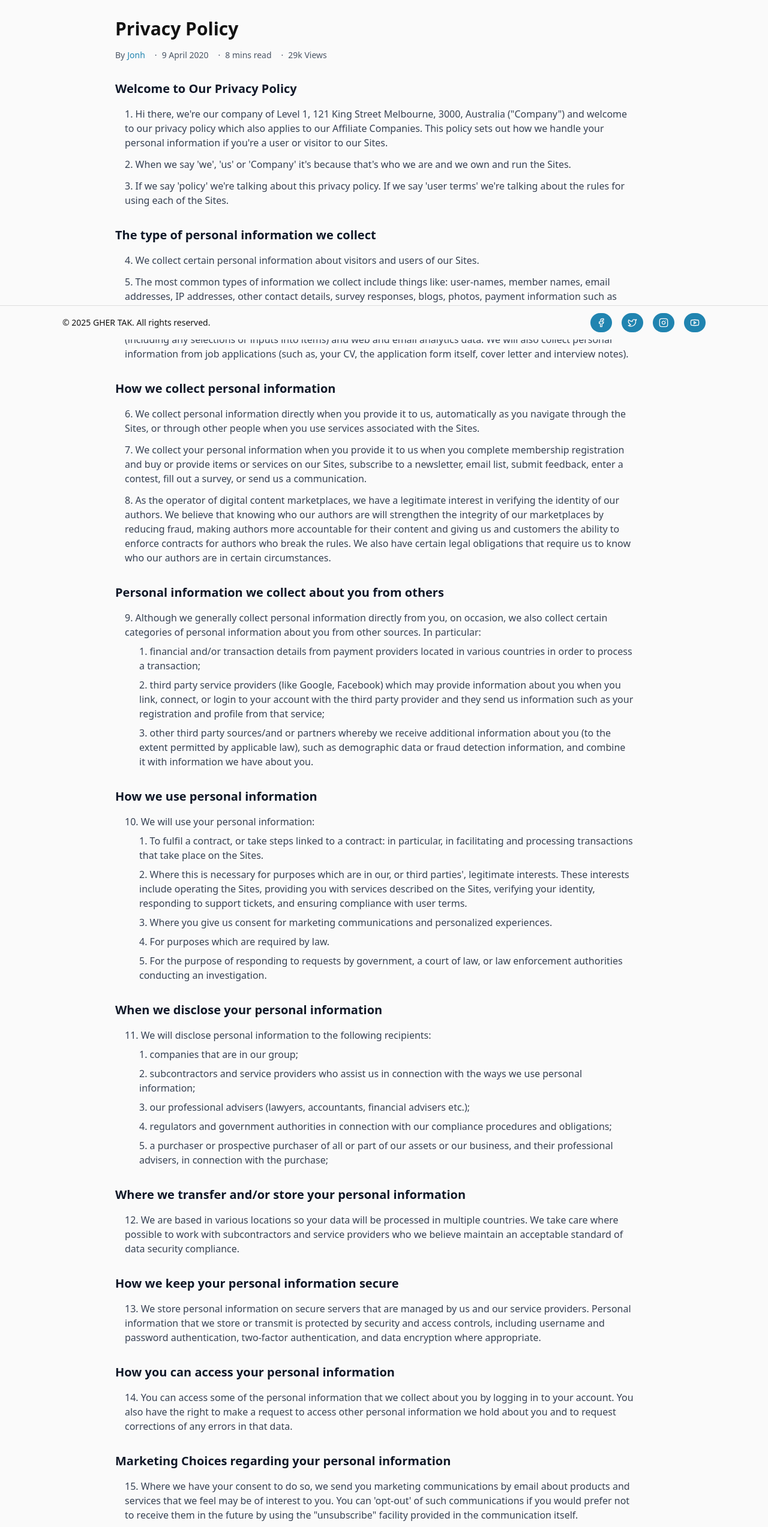
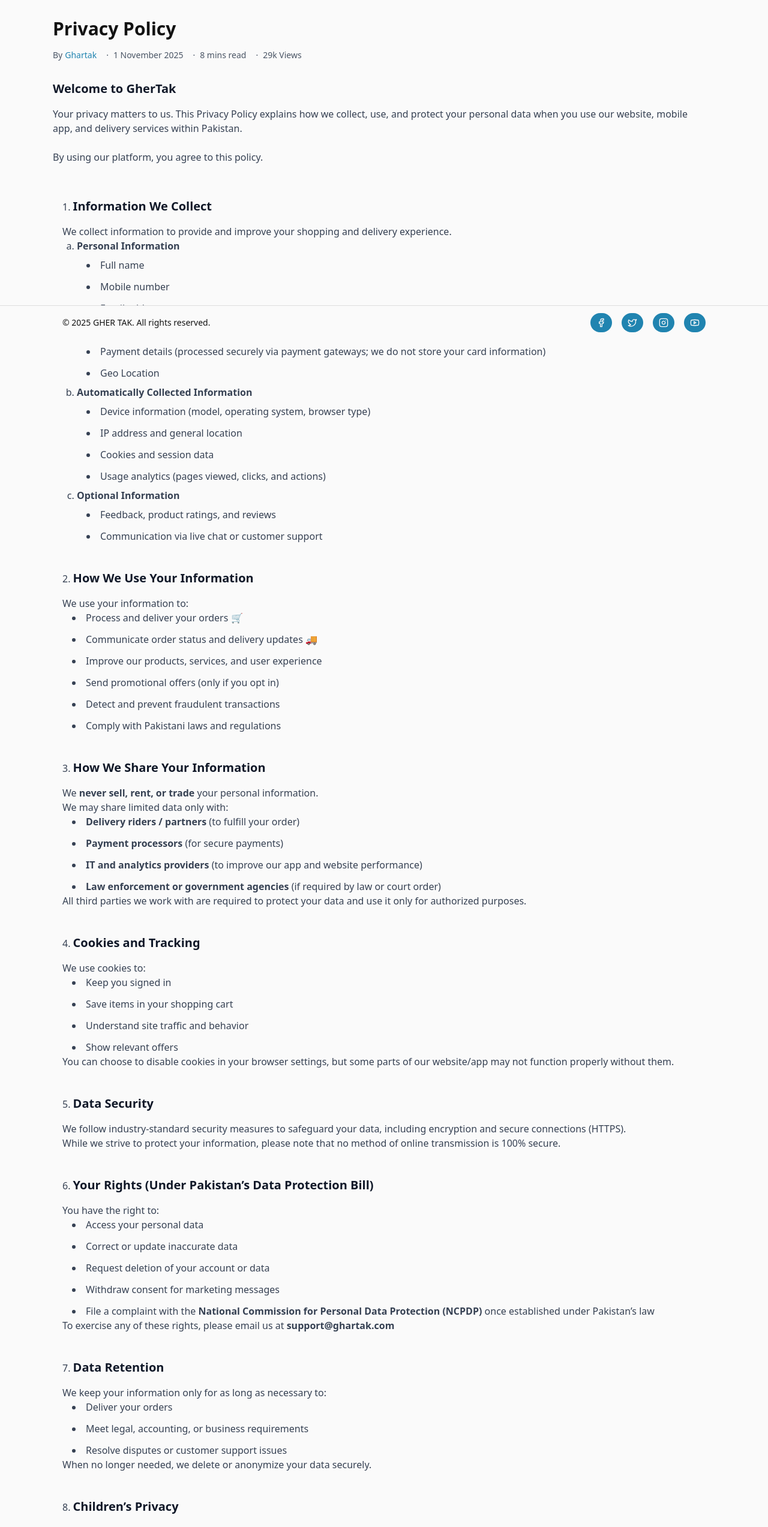
Before and after one commit to sbshamail/ctspk-frontend, a Next.js app: page /privacy in a window 1280 px wide. Shown: the part 234-2780 px from the top of the page at 60% size. Built offline with nearby package versions, Linux system fonts and the light colour scheme; no server answers.

Commit message:
static page content updated

```diff
--- a/src/@pages/About.tsx
+++ b/src/@pages/About.tsx
@@ -155,7 +155,7 @@
             </p>
           </div>
 
-          <div className="max-w-4xl mx-auto">
+          <div className="max-w-6xl mx-auto">
             <div className="flex border-b border-gray-200 mb-8">
               <button
                 onClick={() => setActiveTab("mission")}
--- a/src/@pages/contactus.tsx
+++ b/src/@pages/contactus.tsx
@@ -127,7 +127,7 @@
       <BreadcrumbSimple data={breadcrumbData} className="py-6" />
       <div className="pt-12">
         <div className="container mx-auto px-4">
-          <div className="max-w-4xl mx-auto">
+          <div className="max-w-6xl mx-auto">
             <div className="w-full">
               <div className="pr-8 mb-8">
                 <div className="mb-6">
--- a/src/@pages/privacy.tsx
+++ b/src/@pages/privacy.tsx
@@ -7,6 +7,23 @@
   { link: "/", name: "Home" },
   { link: "/privacy", name: "Privacy Policy" },
 ];
+const contacts = [
+    {
+      icon: "📧",
+      label: "Support Email",
+      value: "support@ghartak.com"
+    },
+    {
+      icon: "📞",
+      label: "Customer Service",
+      value: "+92 300 1234567"
+    },
+    {
+      icon: "🏢",
+      label: "Office Address",
+      value: "DHA Phase 3, Islamabad"
+    }
+  ];
 
 const PrivacyPolicy = () => {
   return (
@@ -14,138 +31,196 @@
       <BreadcrumbSimple data={breadcrumbData} className="py-6" />
       <div className="pt-12">
         <div className="container mx-auto px-4">
-          <div className="max-w-4xl mx-auto">
+          <div className="max-w-6xl mx-auto">
             <div className="w-full">
               <div className="pr-8 mb-8">
                 <div className="mb-6">
                   <h2 className="text-3xl font-bold">Privacy Policy</h2>
                   <div className="flex flex-wrap items-center gap-4 mt-4 mb-6 text-sm text-gray-600">
                     <span className="flex items-center gap-1">
-                      By <a href="#" className="text-primary hover:underline">Jonh</a>
+                      By <a href="#" className="text-primary hover:underline">Ghartak</a>
                     </span>
-                    <span className="flex items-center before:content-['·'] before:mr-2">9 April 2020</span>
+                    <span className="flex items-center before:content-['·'] before:mr-2">1 November 2025</span>
                     <span className="flex items-center before:content-['·'] before:mr-2">8 mins read</span>
                     <span className="flex items-center before:content-['·'] before:mr-2">29k Views</span>
                   </div>
                 </div>
                 <div className="mb-12 space-y-6 text-gray-700">
-                  <h4 className="text-xl font-semibold mt-8 mb-4 text-gray-900">Welcome to Our Privacy Policy</h4>
+                  <h4 className="text-xl font-semibold mt-8 mb-4 text-gray-900">Welcome to GherTak</h4>
+                  <p>
+                    Your privacy matters to us. This Privacy Policy explains how we collect, use, and protect your personal data when you use our website, mobile app, and delivery services within Pakistan.
+                  </p>
+                  <p>
+                    By using our platform, you agree to this policy.
+                  </p>
                   <ol className="list-decimal list-inside space-y-3 ml-4">
-                    <li>Hi there, we're our company of Level 1, 121 King Street Melbourne, 3000, Australia ("Company") and welcome to our privacy policy which also applies to our Affiliate Companies. This policy sets out how we handle your personal information if you're a user or visitor to our Sites.</li>
-                    <li>When we say 'we', 'us' or 'Company' it's because that's who we are and we own and run the Sites.</li>
-                    <li>If we say 'policy' we're talking about this privacy policy. If we say 'user terms' we're talking about the rules for using each of the Sites.</li>
+                  <li>
+                  <h4 className="text-xl font-semibold mt-8 mb-4 text-gray-900  inline-block">Information We Collect</h4>
+                  <p>
+                    We collect information to provide and improve your shopping and delivery experience.
+                  </p>
+                  <ol className="list-[lower-alpha] list-outside ml-6 space-y-2">
+                    <li><strong>Personal Information</strong></li>
+                    <ul className="list-disc list-inside space-y-3 ml-4">
+                      <li>Full name</li>
+                      <li>Mobile number</li>
+                      <li>Email address</li>
+                      <li>Delivery address(es)</li>
+                      <li>Payment details (processed securely via payment gateways; we do not store your card information)</li>
+                      <li>Geo Location</li>
+                    </ul>
+                    <li><strong>Automatically Collected Information</strong></li>
+                    <ul className="list-disc list-inside space-y-3 ml-4">
+                      <li>Device information (model, operating system, browser type)</li>
+                      <li>IP address and general location</li>
+                      <li>Cookies and session data</li>
+                      <li>Usage analytics (pages viewed, clicks, and actions)</li>
+                    </ul>
+                    <li><strong>Optional Information</strong></li>
+                    <ul className="list-disc list-inside space-y-3 ml-4">
+                      <li>Feedback, product ratings, and reviews</li>
+                      <li>Communication via live chat or customer support</li>
+
+                    </ul>
                   </ol>
+                  </li>
 
-                  <h4 className="text-xl font-semibold mt-8 mb-4 text-gray-900">The type of personal information we collect</h4>
-                  <ol start={4} className="list-decimal list-inside space-y-3 ml-4">
-                    <li>We collect certain personal information about visitors and users of our Sites.</li>
-                    <li>The most common types of information we collect include things like: user-names, member names, email addresses, IP addresses, other contact details, survey responses, blogs, photos, payment information such as payment agent details, transactional details, tax information, support queries, forum comments (if applicable), content you direct us to make available on our Sites (such as item descriptions), your actions on our Sites (including any selections or inputs into items) and web and email analytics data. We will also collect personal information from job applications (such as, your CV, the application form itself, cover letter and interview notes).</li>
-                  </ol>
+                  <li>
+                  <h4 className="text-xl font-semibold mt-8 mb-4 text-gray-900  inline-block">How We Use Your Information</h4>
+                  <p>
+                    We use your information to:
+                  </p>
+                  <ul  className="list-disc list-inside space-y-3 ml-4">
+                    <li>Process and deliver your orders 🛒</li>
+                    <li>Communicate order status and delivery updates 🚚</li>
+                    <li>Improve our products, services, and user experience</li>
+                    <li>Send promotional offers (only if you opt in)</li>
+                    <li>Detect and prevent fraudulent transactions</li>
+                    <li>Comply with Pakistani laws and regulations</li>
 
-                  <h4 className="text-xl font-semibold mt-8 mb-4 text-gray-900">How we collect personal information</h4>
-                  <ol start={6} className="list-decimal list-inside space-y-3 ml-4">
-                    <li>We collect personal information directly when you provide it to us, automatically as you navigate through the Sites, or through other people when you use services associated with the Sites.</li>
-                    <li>We collect your personal information when you provide it to us when you complete membership registration and buy or provide items or services on our Sites, subscribe to a newsletter, email list, submit feedback, enter a contest, fill out a survey, or send us a communication.</li>
-                    <li>
-                      As the operator of digital content marketplaces, we have a legitimate interest in verifying the identity of our authors. We believe that knowing who our authors are will strengthen the integrity of our marketplaces by reducing fraud, making authors more accountable for their content and giving us and customers the ability to enforce contracts for authors who break the rules. We also have certain legal obligations that require us to know who our authors are in certain circumstances.
+                  </ul>
+                  </li>
+                  <li>
+                  <h4 className="text-xl font-semibold mt-8 mb-4 text-gray-900 inline-block">How We Share Your Information</h4>
+                  <p>
+                    We <strong>never sell, rent, or trade</strong> your personal information.<br></br>
+                    We may share limited data only with:
+                  </p>
+                  <ul className="list-disc list-inside space-y-3 ml-4">
+                    <li><strong>Delivery riders / partners</strong> (to fulfill your order)</li>
+                    <li><strong>Payment processors</strong> (for secure payments)</li>
+                    <li><strong>IT and analytics providers</strong> (to improve our app and website performance)</li>
+                    <li><strong>Law enforcement or government agencies</strong> (if required by law or court order)</li>
+                  </ul>
+
+                  <p>
+                    All third parties we work with are required to protect your data and use it only for authorized purposes.
+                  </p>
+                  </li>
+                  <li>
+                  <h4 className="text-xl font-semibold mt-8 mb-4 text-gray-900 inline-block">Cookies and Tracking</h4>
+                  <p>
+                    We use cookies to:
+                  </p>
+                  <ul className="list-disc list-inside space-y-3 ml-4">
+                    <li>Keep you signed in</li>
+                    <li>Save items in your shopping cart</li>
+                    <li>Understand site traffic and behavior</li>
+                    <li>Show relevant offers</li>
+                  </ul>
+                  <p>
+                    You can choose to disable cookies in your browser settings, but some parts of our website/app may not function properly without them.
+                  </p>
+                  </li>
+                  <li>
+                  <h4 className="text-xl font-semibold mt-8 mb-4 text-gray-900 inline-block">Data Security</h4>
+                  <p>
+                    We follow industry-standard security measures to safeguard your data, including encryption and secure connections (HTTPS).
+                  </p>
+                  <p>
+                    While we strive to protect your information, please note that no method of online transmission is 100% secure.
+                  </p>
+
+                  </li>
+                  <li>
+                  <h4 className="text-xl font-semibold mt-8 mb-4 text-gray-900 inline-block">Your Rights (Under Pakistan’s Data Protection Bill)</h4>
+                  <p>
+                    You have the right to:
+                  </p>
+                  <ul className="list-disc list-inside space-y-3 ml-4">
+                    <li>Access your personal data</li>
+                    <li>Correct or update inaccurate data</li>
+                    <li>Request deletion of your account or data</li>
+                    <li>Withdraw consent for marketing messages</li>
+                    <li>File a complaint with the <strong>National Commission for Personal Data Protection (NCPDP)</strong> once established under Pakistan’s law</li>
+                  </ul>
+                  <p>
+                    To exercise any of these rights, please email us at <strong>support@ghartak.com</strong>
+                  </p>
+                  </li>
+                  <li>
+                  <h4 className="text-xl font-semibold mt-8 mb-4 text-gray-900 inline-block"> Data Retention</h4>
+                  <p>
+                    We keep your information only for as long as necessary to:
+                  </p>
+                  <ul className="list-disc list-inside space-y-3 ml-4">
+                    <li>Deliver your orders</li>
+                    <li>Meet legal, accounting, or business requirements</li>
+                    <li>Resolve disputes or customer support issues</li>
+                  </ul>
+                  <p>
+                    When no longer needed, we delete or anonymize your data securely.
+                  </p>
+                  </li>
+                  <li>
+                  <h4 className="text-xl font-semibold mt-8 mb-4 text-gray-900 inline-block">Children’s Privacy</h4>
+                  <p>
+                    Our services are not intended for children under 13.<br></br>
+                    We do not knowingly collect data from minors. If we learn we’ve collected data from a child, we delete it immediately.
+                  </p>
+
+                  </li>
+                  <li>
+                  <h4 className="text-xl font-semibold mt-8 mb-4 text-gray-900 inline-block">Updates to This Policy</h4>
+                  <p>
+                    We may occasionally update this Privacy Policy to reflect new legal requirements or service changes.<br></br>
+                    The latest version will always be available on our website, with the <strong>“Effective Date”</strong> at the top.
+                  </p>
+                  </li>
+                  <li>
+                  <h4 className="text-xl font-semibold mt-8 mb-4 text-gray-900  inline-block">Contact Us</h4>
+                  <p>
+                    If you have questions, concerns, or data requests, please contact:
+                  </p>
+                  <div className="text-left space-x-6 mt-10">
+                      {contacts.map((contact, index) => (
+                        <div key={index} className="inline-block align-top w-64">
+                          <div className="flex items-center gap-3 p-4 border border-gray-200 rounded-lg">
+                            <span className="text-2xl">{contact.icon}</span>
+                            <div>
+                              <div className="font-semibold text-gray-800 text-sm">[{contact.label}]</div>
+                              <div className="text-gray-600 text-sm mt-1">{contact.value}</div>
+                            </div>
+                          </div>
+                        </div>
+                      ))}
+                    </div>
                     </li>
                   </ol>
 
-                  <h4 className="text-xl font-semibold mt-8 mb-4 text-gray-900">Personal information we collect about you from others</h4>
-                  <ol start={9} className="list-decimal list-inside space-y-3 ml-4">
-                    <li>
-                      Although we generally collect personal information directly from you, on occasion, we also collect certain categories of personal information about you from other sources. In particular:
-                      <ol className="list-decimal list-inside space-y-2 ml-6 mt-2">
-                        <li>financial and/or transaction details from payment providers located in various countries in order to process a transaction;</li>
-                        <li>third party service providers (like Google, Facebook) which may provide information about you when you link, connect, or login to your account with the third party provider and they send us information such as your registration and profile from that service;</li>
-                        <li>
-                          other third party sources/and or partners whereby we receive additional information about you (to the extent permitted by applicable law), such as demographic data or fraud detection information, and combine it with information we have about you.
-                        </li>
-                      </ol>
-                    </li>
-                  </ol>
 
-                  <h4 className="text-xl font-semibold mt-8 mb-4 text-gray-900">How we use personal information</h4>
-                  <ol start={10} className="list-decimal list-inside space-y-3 ml-4">
-                    <li>
-                      We will use your personal information:
-                      <ol className="list-decimal list-inside space-y-2 ml-6 mt-2">
-                        <li>To fulfil a contract, or take steps linked to a contract: in particular, in facilitating and processing transactions that take place on the Sites.</li>
-                        <li>
-                          Where this is necessary for purposes which are in our, or third parties', legitimate interests. These interests include operating the Sites, providing you with services described on the Sites, verifying your identity, responding to support tickets, and ensuring compliance with user terms.
-                        </li>
-                        <li>
-                          Where you give us consent for marketing communications and personalized experiences.
-                        </li>
-                        <li>For purposes which are required by law.</li>
-                        <li>For the purpose of responding to requests by government, a court of law, or law enforcement authorities conducting an investigation.</li>
-                      </ol>
-                    </li>
-                  </ol>
+                  <h4 className="text-xl font-semibold mt-8 mb-4 text-gray-900  inline-block">⚖️ Legal Note:</h4>
+                  <p>
+                    This Privacy Policy complies with the principles of the <strong>Personal Data Protection Bill, 2023 (Pakistan)</strong>, including:
+                  </p>
+                      <ul className="list-disc list-inside space-y-3 ml-4">
+                          <li>Lawful processing</li>
+                          <li>Data minimization</li>
+                          <li>Purpose limitation</li>
+                          <li>User consent</li>
+                          <li>Right to access and correction</li>
+                      </ul>
 
-                  <h4 className="text-xl font-semibold mt-8 mb-4 text-gray-900">When we disclose your personal information</h4>
-                  <ol start={11} className="list-decimal list-inside space-y-3 ml-4">
-                    <li>
-                      We will disclose personal information to the following recipients:
-                      <ol className="list-decimal list-inside space-y-2 ml-6 mt-2">
-                        <li>companies that are in our group;</li>
-                        <li>subcontractors and service providers who assist us in connection with the ways we use personal information;</li>
-                        <li>our professional advisers (lawyers, accountants, financial advisers etc.);</li>
-                        <li>regulators and government authorities in connection with our compliance procedures and obligations;</li>
-                        <li>a purchaser or prospective purchaser of all or part of our assets or our business, and their professional advisers, in connection with the purchase;</li>
-                      </ol>
-                    </li>
-                  </ol>
-
-                  <h4 className="text-xl font-semibold mt-8 mb-4 text-gray-900">Where we transfer and/or store your personal information</h4>
-                  <ol start={12} className="list-decimal list-inside space-y-3 ml-4">
-                    <li>We are based in various locations so your data will be processed in multiple countries. We take care where possible to work with subcontractors and service providers who we believe maintain an acceptable standard of data security compliance.</li>
-                  </ol>
-
-                  <h4 className="text-xl font-semibold mt-8 mb-4 text-gray-900">How we keep your personal information secure</h4>
-                  <ol start={13} className="list-decimal list-inside space-y-3 ml-4">
-                    <li>We store personal information on secure servers that are managed by us and our service providers. Personal information that we store or transmit is protected by security and access controls, including username and password authentication, two-factor authentication, and data encryption where appropriate.</li>
-                  </ol>
-
-                  <h4 className="text-xl font-semibold mt-8 mb-4 text-gray-900">How you can access your personal information</h4>
-                  <ol start={14} className="list-decimal list-inside space-y-3 ml-4">
-                    <li>You can access some of the personal information that we collect about you by logging in to your account. You also have the right to make a request to access other personal information we hold about you and to request corrections of any errors in that data.</li>
-                  </ol>
-
-                  <h4 className="text-xl font-semibold mt-8 mb-4 text-gray-900">Marketing Choices regarding your personal information</h4>
-                  <ol start={15} className="list-decimal list-inside space-y-3 ml-4">
-                    <li>Where we have your consent to do so, we send you marketing communications by email about products and services that we feel may be of interest to you. You can 'opt-out' of such communications if you would prefer not to receive them in the future by using the "unsubscribe" facility provided in the communication itself.</li>
-                    <li>You also have choices about cookies. By modifying your browser preferences, you have the choice to accept all cookies, to be notified when a cookie is set, or to reject all cookies. If you choose to reject cookies some parts of our Sites may not work properly in your case.</li>
-                  </ol>
-
-                  <h4 className="text-xl font-semibold mt-8 mb-4 text-gray-900">Cookies and web analytics</h4>
-                  <ol start={17} className="list-decimal list-inside space-y-3 ml-4">
-                    <li>For more information about how we use cookies, web beacons and similar technologies see our cookie policy.</li>
-                    <li>
-                      When you visit our Sites, there's certain information that's recorded which is generally anonymous information and does not reveal your identity. This includes your IP address, domain name, date and time of visit, pages accessed, and technical information about your device and browser.
-                    </li>
-                  </ol>
-
-                  <h4 className="text-xl font-semibold mt-8 mb-4 text-gray-900">Information about children</h4>
-                  <ol start={20} className="list-decimal list-inside space-y-3 ml-4">
-                    <li>Our Sites are not suitable for children under the age of 16 years. If you are from 16 to 18 years, you can browse the Sites but you'll need the supervision of a parent or guardian to become a registered user.</li>
-                  </ol>
-
-                  <h4 className="text-xl font-semibold mt-8 mb-4 text-gray-900">How long we keep your personal information</h4>
-                  <ol start={22} className="list-decimal list-inside space-y-3 ml-4">
-                    <li>We retain your personal information for as long as is necessary to provide the services to you and others, and to comply with our legal obligations.</li>
-                  </ol>
-
-                  <h4 className="text-xl font-semibold mt-8 mb-4 text-gray-900">When we need to update this policy</h4>
-                  <ol start={23} className="list-decimal list-inside space-y-3 ml-4">
-                    <li>We will need to change this policy from time to time in order to make sure it stays up to date with the latest legal requirements and any changes to our privacy management practices.</li>
-                    <li>When we do change the policy, we'll make sure to notify you about such changes, where required. A copy of the latest version of this policy will always be available on this page.</li>
-                  </ol>
-
-                  <h4 className="text-xl font-semibold mt-8 mb-4 text-gray-900">How you can contact us</h4>
-                  <ol start={25} className="list-decimal list-inside space-y-3 ml-4">
-                    <li>If you have any questions about our privacy practices or the way in which we have been managing your personal information, please contact our privacy team.</li>
-                  </ol>
                 </div>
               </div>
             </div>
--- a/src/@pages/terms.tsx
+++ b/src/@pages/terms.tsx
@@ -30,7 +30,7 @@
       <BreadcrumbSimple data={breadcrumbData} className="py-6" />
       <div className="pt-12">
         <div className="container mx-auto px-4">
-          <div className="max-w-4xl mx-auto">
+          <div className="max-w-6xl mx-auto">
             <div className="w-full">
               <div className="pr-8 mb-8">
                 <div className="mb-6">
```
